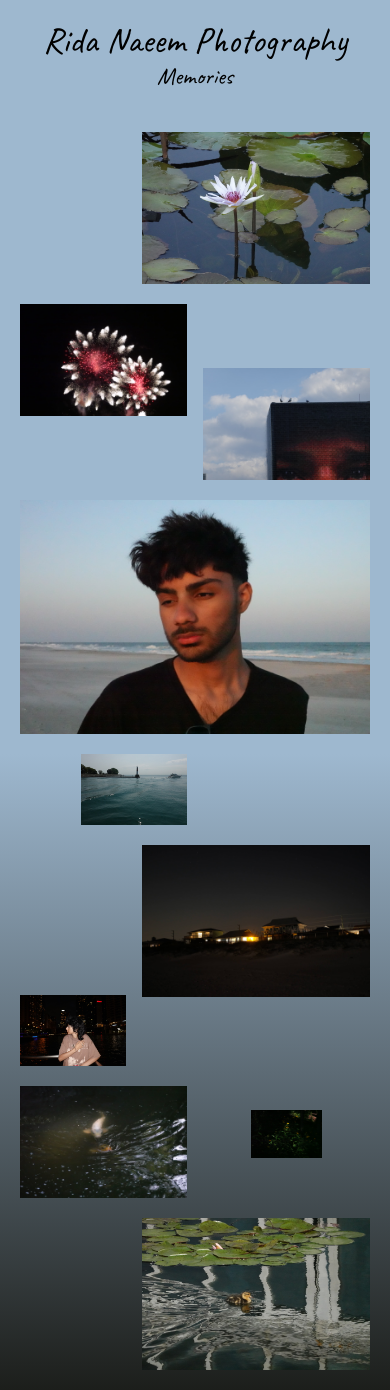
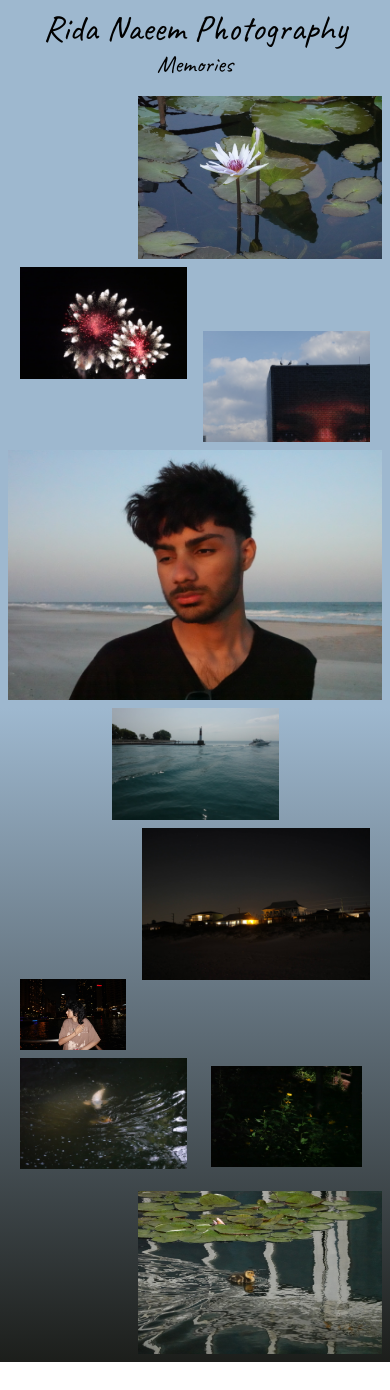
Before and after one commit to ridanaeeem/rida-photos, a Next.js app: page / in a window 390 px wide. After the commit the page ends 1362 px from the top, so only its background shows below. Built offline with nearby package versions, Linux system fonts and the light colour scheme.

Commit message:
resizing for mobile

```diff
--- a/app/page.tsx
+++ b/app/page.tsx
@@ -61,7 +61,7 @@ export default function Home() {
 			<title>Rida Naeem Photography</title>
 			<main className={caveat.className}>
 				<div className="bg-[#9EB8CF]">
-					<div className="header flex flex-col p-5">
+					<div className="header flex flex-col p-2 md:p-5">
 						<h1 className="text-4xl">Rida Naeem Photography</h1>
 						<h2 className="text-2xl">Memories</h2>
 					</div>
@@ -85,7 +85,7 @@ export default function Home() {
 						transition={{
 							duration: transitionLength,
 						}}>
-						<div className="grid grid-cols-3 gap-4 p-5 lg:grid-cols-3">
+						<div className="grid grid-cols-3 gap-4 p-2 md:p-5 lg:grid-cols-3">
 							<div className="col-start-2 col-span-2 row-span-3 lg:col-start-2">
 								<PhotoThumbnail
 									setModalData={setModalData}
@@ -135,7 +135,7 @@ export default function Home() {
 						transition={{
 							duration: transitionLength,
 						}}
-						className="p-5">
+						className="p-2 md:p-5">
 						<PhotoThumbnail
 							setModalData={setModalData}
 							src="/haSunset.JPG"
@@ -154,7 +154,7 @@ export default function Home() {
 						transition={{
 							duration: transitionLength,
 						}}
-						className="grid grid-cols-6 gap-4 px-5">
+						className="grid grid-cols-4 lg:grid-cols-6 gap-4 px-5">
 						<div className="col-start-2 col-span-2">
 							<PhotoThumbnail
 								setModalData={setModalData}
@@ -173,7 +173,7 @@ export default function Home() {
 						transition={{
 							duration: transitionLength,
 						}}
-						className="p-5 grid grid-cols-6 grid-rows-2 gap-4 px-5">
+						className="p-2 md:p-5 grid grid-cols-6 grid-rows-2 gap-4 px-5">
 						<div className="col-span-4 col-start-3 row-span-2">
 							<PhotoThumbnail
 								setModalData={setModalData}
@@ -213,7 +213,7 @@ export default function Home() {
 								stats="f/11.0 • 1/4000 • 16.21mm • ISO12800"
 							/>
 						</div>
-						<div className="col-span-2 px-12 pt-6">
+						<div className="col-span-2 px-2 pt-2 md:px-5 md:pt-2 lg:px-12 lg:pt-6">
 							<PhotoThumbnail
 								setModalData={setModalData}
 								src="/flower.JPG"
@@ -231,7 +231,7 @@ export default function Home() {
 						transition={{
 							duration: transitionLength,
 						}}
-						className="p-5 grid grid-cols-3 gap-4 px-5">
+						className="p-2 md:p-5 grid grid-cols-3 gap-4 md:px-5">
 						<div className="col-start-2 col-span-2">
 							<PhotoThumbnail
 								setModalData={setModalData}
```
